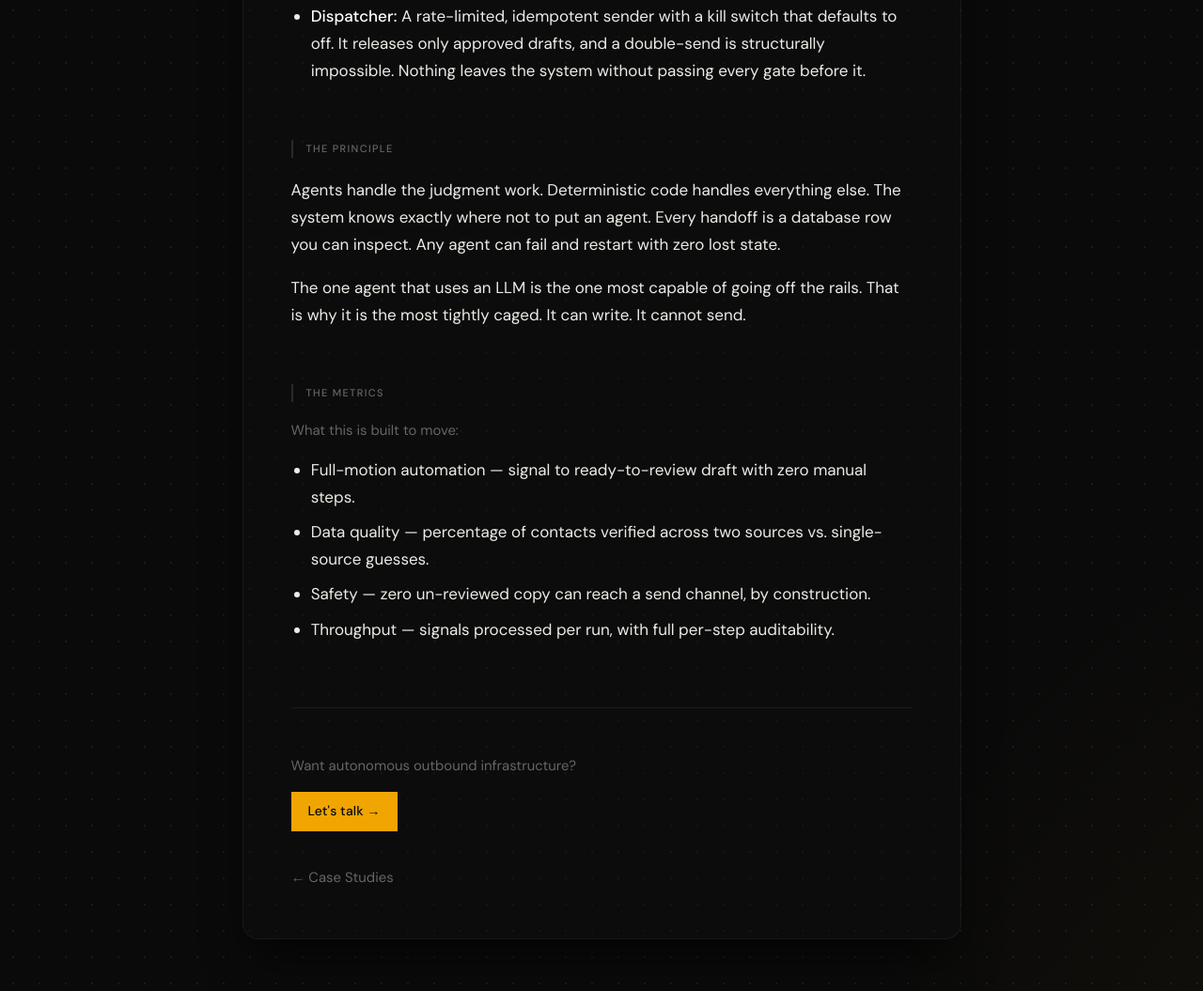
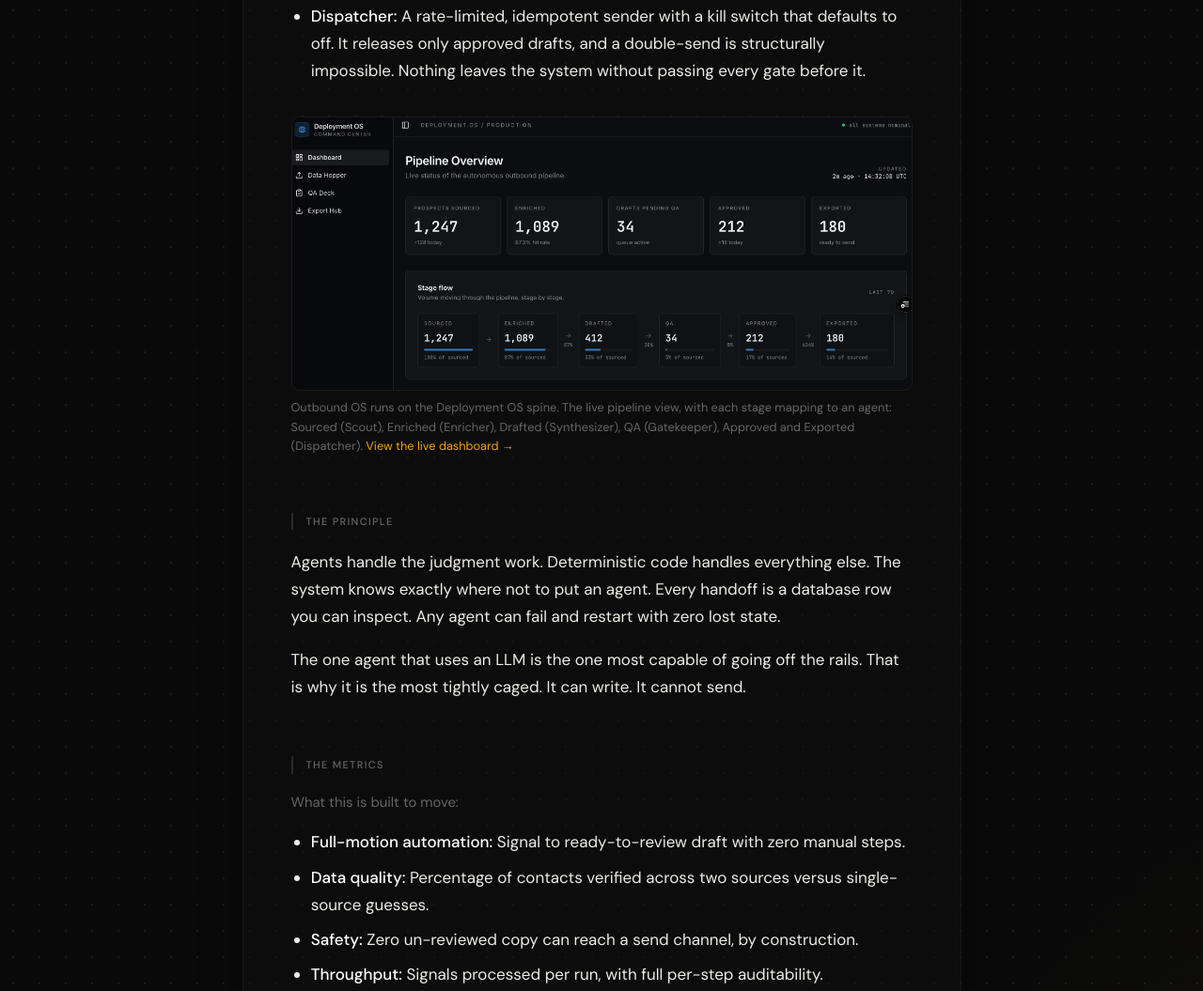
Before and after one commit to MannyGTME/manny-gtme, a website: page case-study-outbound-os.html in a window 1280 px wide. Shown: the part 1319-2374 px from the top of the page at 94% size. Drawn offline with nearby package versions, Linux system fonts and the light colour scheme.

Commit message:
Add live pipeline dashboard image + link to Outbound OS; link Deployment OS Command Center to live app

```diff
--- a/case-study-outbound-os.html
+++ b/case-study-outbound-os.html
@@ -64,6 +64,13 @@
               <strong class="text-white font-medium">Dispatcher:</strong> A rate-limited, idempotent sender with a kill switch that defaults to off. It releases only approved drafts, and a double-send is structurally impossible. Nothing leaves the system without passing every gate before it.
             </li>
           </ul>
+
+          <figure class="mt-8" data-reveal>
+            <a href="https://deployment-os-spine.vercel.app/" target="_blank" rel="noopener" class="block group">
+              <img src="OutboundOS.png" alt="Outbound OS live pipeline dashboard showing Sourced, Enriched, Drafted, QA, Approved, and Exported stages" class="w-full rounded-lg border border-line group-hover:border-accent transition-colors">
+            </a>
+            <figcaption class="text-sub text-xs mt-2 leading-relaxed">Outbound OS runs on the Deployment OS spine. The live pipeline view, with each stage mapping to an agent: Sourced (Scout), Enriched (Enricher), Drafted (Synthesizer), QA (Gatekeeper), Approved and Exported (Dispatcher). <a href="https://deployment-os-spine.vercel.app/" target="_blank" rel="noopener" class="text-accent link-hover">View the live dashboard →</a></figcaption>
+          </figure>
         </div>
 
         <div class="mb-10 md:mb-14" data-reveal>
@@ -76,10 +83,10 @@
           <div class="section-label">The Metrics</div>
           <p class="text-sub text-sm mb-4">What this is built to move:</p>
           <ul class="list-disc list-outside ml-5 space-y-2">
-            <li>Full-motion automation — signal to ready-to-review draft with zero manual steps.</li>
-            <li>Data quality — percentage of contacts verified across two sources vs. single-source guesses.</li>
-            <li>Safety — zero un-reviewed copy can reach a send channel, by construction.</li>
-            <li>Throughput — signals processed per run, with full per-step auditability.</li>
+            <li><strong class="text-white font-medium">Full-motion automation:</strong> Signal to ready-to-review draft with zero manual steps.</li>
+            <li><strong class="text-white font-medium">Data quality:</strong> Percentage of contacts verified across two sources versus single-source guesses.</li>
+            <li><strong class="text-white font-medium">Safety:</strong> Zero un-reviewed copy can reach a send channel, by construction.</li>
+            <li><strong class="text-white font-medium">Throughput:</strong> Signals processed per run, with full per-step auditability.</li>
           </ul>
         </div>
 
```
Also changed, not shown: case-study-deployment-os.html (+4 -2 lines), OutboundOS.png (added), dist/output.css.
